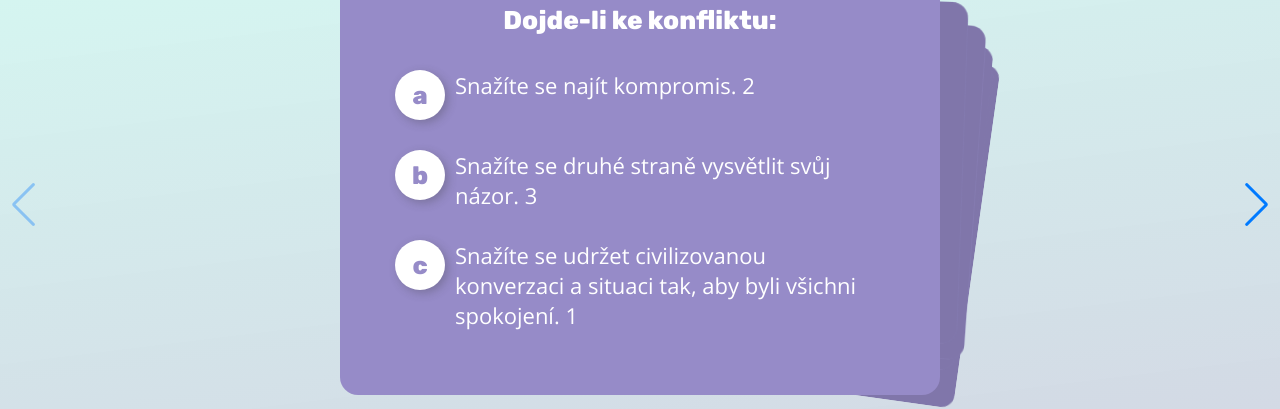
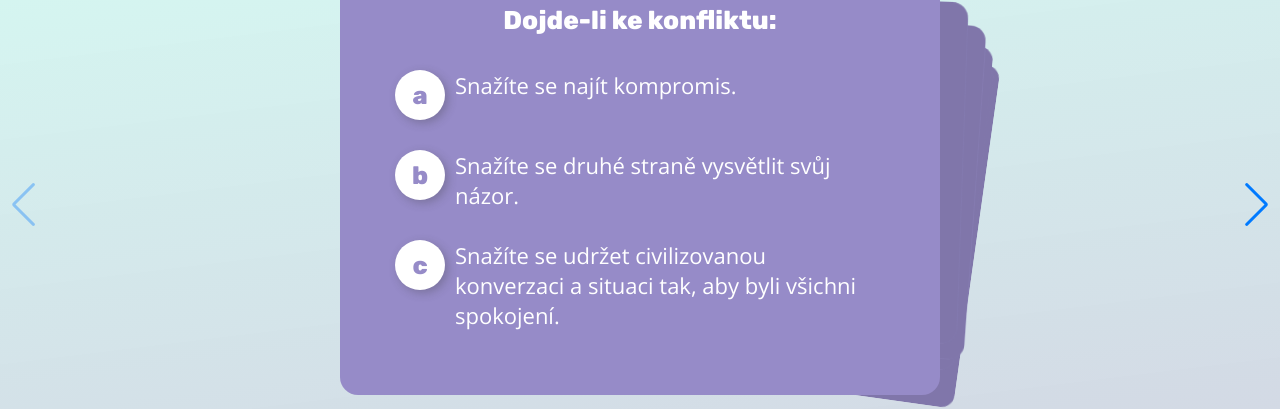
Before and after one commit to gracianaa/osobnostni-testy, a React (Vite) app: page /test/0 in a window 1280 px wide. Shown: the part 141-550 px from the top of the page. Built offline with nearby package versions, Linux system fonts and the light colour scheme.

Commit message:
let bestResult defined in ResultsPage, finding best result using condition and comparing score with min score

```diff
--- a/src/components/AnswerList/index.jsx
+++ b/src/components/AnswerList/index.jsx
@@ -1,10 +1,7 @@
 import './style.css';
 
 export const AnswerList = ({ answer, selected, onSelect }) => {
-  const value = answer.value;
-
   return (
-    <>
     <li
       onClick={() => {
         onSelect();
@@ -12,12 +9,8 @@ export const AnswerList = ({ answer, selected, onSelect }) => {
       className={`answers__answer${
         selected ? ' answers__answer--selected' : ''
       }`}
-        key={answer.id}
     >
-        <p className="answers__text">
-          {answer.answer} {value}
-        </p>
+      <p className="answers__text">{answer.answer}</p>
     </li>
-    </>
   );
 };
--- a/src/pages/ResultsPage/index.jsx
+++ b/src/pages/ResultsPage/index.jsx
@@ -6,13 +6,26 @@ import { useOutletContext, useParams } from 'react-router-dom';
 export const ResultsPage = () => {
   const { score } = useParams();
   const test = useOutletContext();
+  const results = test.results;
 
-  console.log(score, test);
+  console.log(results);
+
+  let bestResult = null;
+
+  results.forEach((result) => {
+    if (score >= result.minScore) {
+      if (bestResult === null || result.minScore > bestResult.minScore) {
+        bestResult = result;
+      }
+      console.log('ano', result);
+    }
+  });
+  console.log('best', bestResult);
 
   return (
     <div className="resultCard">
-      <h4 className="resultCard__title">{test.results[0].result}</h4>
-      <p className="resultCard__description">{test.results[0].description}</p>
+      <h4 className="resultCard__title">{bestResult.result}</h4>
+      <p className="resultCard__description">{bestResult.description}</p>
       <ButtonSecondary>
         <div className="buttonShare">
           <div className="buttonShare__image">
--- a/tests.json
+++ b/tests.json
@@ -266,16 +266,16 @@
         "description": "Snažíte se konfliktům vyhýbat. Problémům se vyhýbáte a raději neuděláte nic, než abyste problém řešili. Často cítíte frustraci, že vás nikdo neposlouchá, ale představa, že byste se ozvali, vás děsí. Vaší přirozenou reakcí na konflikt je utéct nebo ukrýt se, popřípadě se podvolíte, abyste unikli diskusi. Postupem času si však připadáte čím dál nešťastnější, a tedy i vystresovanější, až nakonec vybuchnete. Snažte se svůj názor vyjadřovat alespoň v méně vypjatých situacích a konfliktům se nevyhýbejte."
       },
       {
+        "id": 2,
+        "minScore": 25,
+        "result": "JSTE BULDOZER",
+        "description": "Víte, co chcete, a konfliktu se nebojíte. V konfliktech se vyžíváte a víte, jak prosadit svůj názor. Někteří vás vnímají jako agresora, který jim může ublížit slovně či fyzicky. Někdy vyvoláte konflikt jen tak pro zábavu a divíte se, že si to ostatní berou tak osobně. Věříte, že nejlepší je všechno si vyříkat a hra na d'áblova advokáta může přinést nové nápady nebo vyřešit problémy. Snažíte se tedy vyvolat diskusi, ale zároveň nasloucháte ostatním, abyste na problém nahlíželi z více úhlů."
+      },
+      {
         "id": 1,
         "minScore": 13,
         "result": "FUNGUJETE JAKO MÍROTVŮRCE",
         "description": "Chcete, aby měl každý svůj hlas, a toužíte najít řešení přijatelné pro všechny. Věříte, že každý spor se dá vyřešit diskusí. Vždy se snažíte najít řešení a k problémům přistupujete střízlivě a pozitivně. Své názory vyjadřujete sebejistě, ale zároveň nasloucháte ostatním. Když dojde ke konfliktu, snažíte se vidět situaci z pohledu všech zúčastněných. Použijete výmluvnost, aby byl každý spokojený a řešení bylo přijatelné pro všechny. Víte ale, že občas se ujme vedení konfliktní osoba, a v takovém případě je pro vás těžké přijmout její řešení, abyste se vyhnuli sporu."
-      },
-      {
-        "id": 2,
-        "minScore": 25,
-        "result": "JSTE BULDOZER",
-        "description": "Víte, co chcete, a konfliktu se nebojíte. V konfliktech se vyžíváte a víte, jak prosadit svůj názor. Někteří vás vnímají jako agresora, který jim může ublížit slovně či fyzicky. Někdy vyvoláte konflikt jen tak pro zábavu a divíte se, že si to ostatní berou tak osobně. Věříte, že nejlepší je všechno si vyříkat a hra na d'áblova advokáta může přinést nové nápady nebo vyřešit problémy. Snažíte se tedy vyvolat diskusi, ale zároveň nasloucháte ostatním, abyste na problém nahlíželi z více úhlů."
       }
     ]
   },
```
Lines whose indentation alone changed are shown as unchanged.
